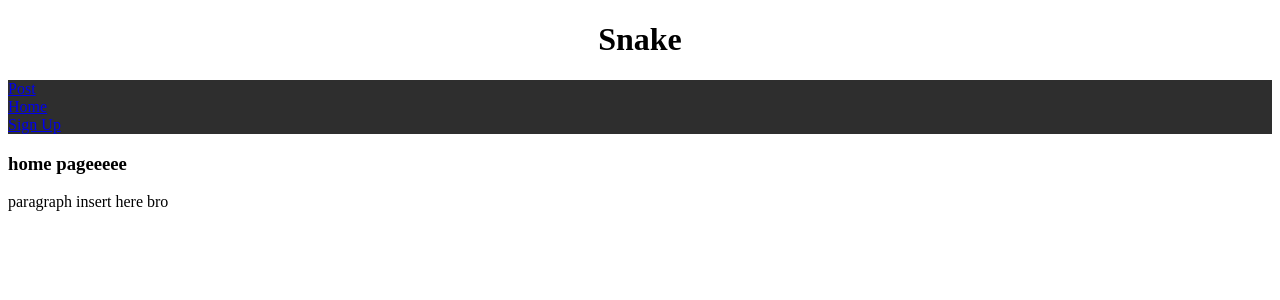
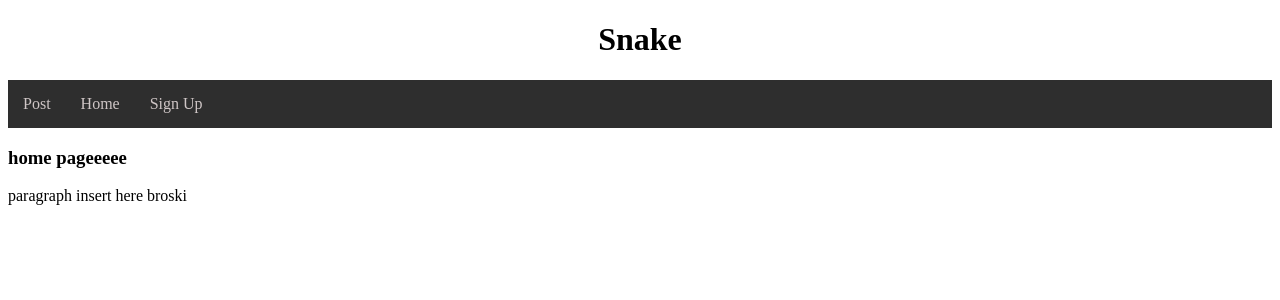
Before and after one commit to lilyhart-blip/yr12-website-development, a Flask app: page / in a window 1280 px wide. Shown: the top 300 px of the page. Run offline with Flask 3, Linux system fonts and the light colour scheme.

Commit message:
static css added

```diff
--- /dev/null
+++ b/static/style.css
@@ -0,0 +1,26 @@
+h1{
+    text-align: center;
+}
+
+.navbar ul{
+    list-style-type: none;
+    background-color: rgb(46, 46, 46);
+    padding: 0px;
+    margin: 0%;
+    overflow: hidden;
+}
+.navbar a{
+    color: rgb(207, 198, 198);
+    text-decoration: none;
+    padding: 15px;
+    display: block;
+    text-align: center;
+}
+.navbar a:hover{
+    background-color: hsl(0, 0%, 10%);
+}
+
+.navbar li{
+    float: left;
+
+}
--- a/templates/base.html
+++ b/templates/base.html
@@ -4,7 +4,7 @@
     <meta charset="UTF-8">
     <meta name="viewport" content="width=device-width, initial-scale=1.0">
     <title>Snake</title>
-    <link rel="stylesheet" href="style.css">
+    <link rel="stylesheet" href="{{ url_for('static', filename= 'style.css') }}">
 </head>
 <body>
     {% block content %}
--- a/templates/index.html
+++ b/templates/index.html
@@ -14,7 +14,7 @@
 
     <main>
         <h3>home pageeeee</h3>
-        <p> paragraph insert here bro</p>
+        <p> paragraph insert here broski</p>
     </main>
 
 {% endblock %}
--- a/templates/style.css
+++ /dev/null
@@ -1,10 +0,0 @@
-h1{
-    text-align: center;
-}
-
-.navbar ul{
-    list-style-type: none;
-    background-color: rgb(46, 46, 46);
-    padding: 0px;
-    margin: 0%;
-}
```
Also changed, not shown: templates/nav.html (deleted, +0 -9 lines).
